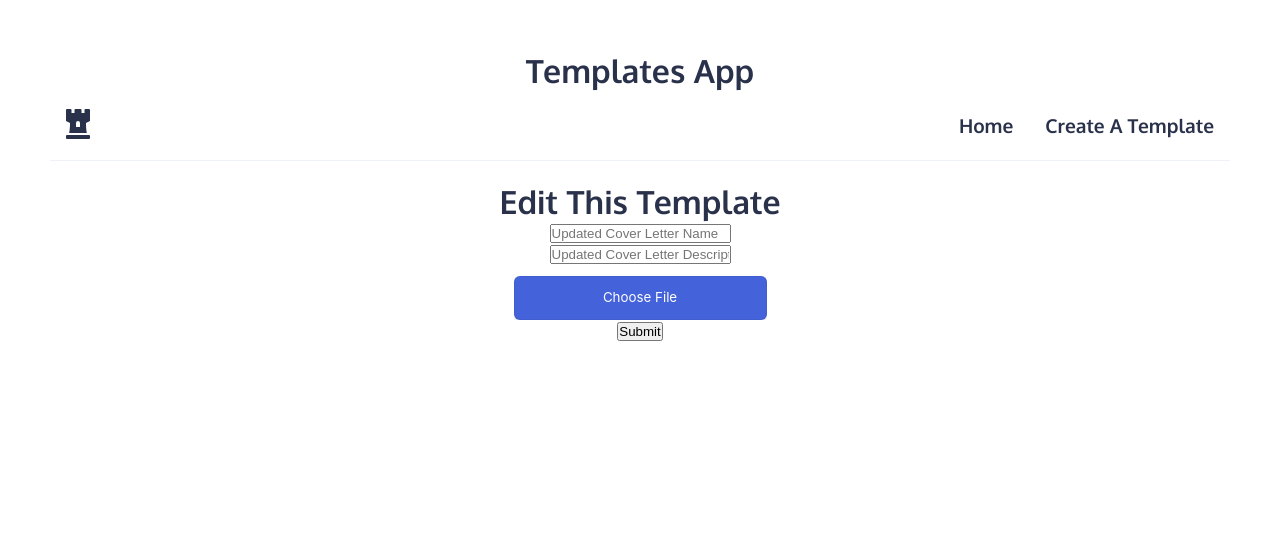
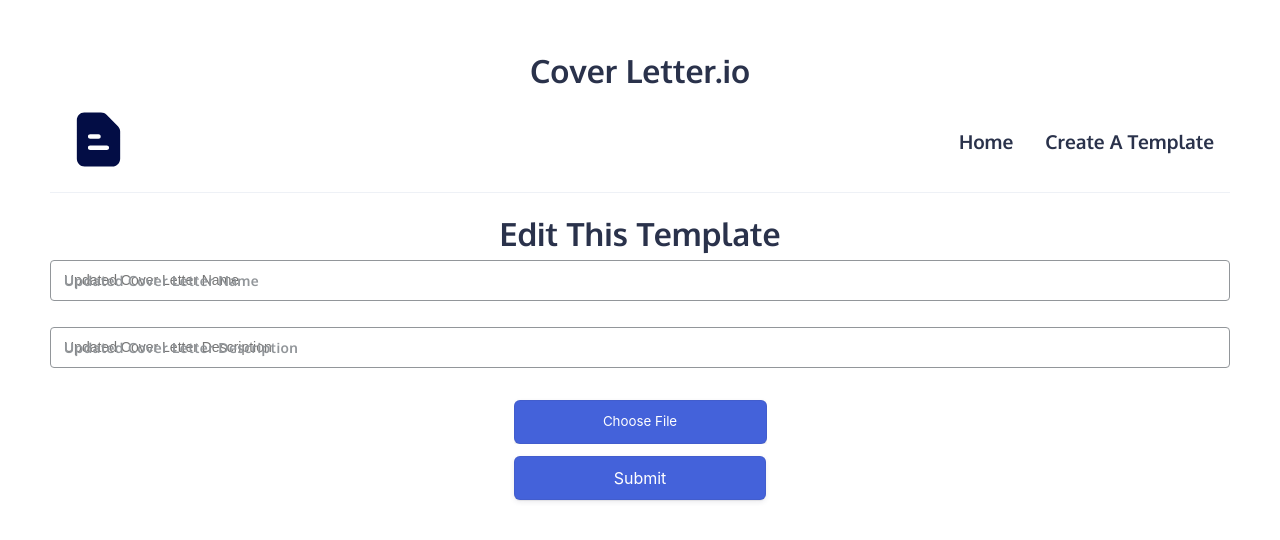
Before and after one commit to Saul-RobotPenguin/template-frontend, a React (Create React App) app: page /templates/1/edit in a window 1280 px wide. Shown: the top 540 px of the page. Built offline with nearby package versions, Linux system fonts and the light colour scheme; no server answers; a web font is replaced by a local one.

Commit message:
Edit Form

```diff
--- a/public/index.html
+++ b/public/index.html
@@ -24,7 +24,7 @@
       work correctly both with client-side routing and a non-root public URL.
       Learn how to configure a non-root public URL by running `npm run build`.
     -->
-    <title>React App</title>
+    <title>CoverLetter.io</title>
   </head>
   <body>
     <noscript>You need to enable JavaScript to run this app.</noscript>
--- a/src/components/routes/TemplateEdit.jsx
+++ b/src/components/routes/TemplateEdit.jsx
@@ -3,6 +3,7 @@ import { useNavigate, useParams } from "react-router-dom";
 import axios from "axios";
 import Layout from "../shared/Layout";
 import FileBase64 from "react-file-base64";
+import "./Form.css";
 
 const TemplateEdit = () => {
   const navigate = useNavigate();
@@ -67,21 +68,28 @@ const TemplateEdit = () => {
       <br />
       <h1>Edit This Template</h1>
       <form onSubmit={(e) => handleSubmit(e)}>
+        <div class="textfield-outlined">
           <input
+            id="input-one"
+            type="text"
             placeholder="Updated Cover Letter Name"
             name="name"
             onChange={(e) => setTemplateNameUpdated(e.target.value)}
             value={templateNameUpdated}
           />
-        <br />
-
+          <label for="input-one">Updated Cover Letter Name</label>
+        </div>
+        <div class="textfield-outlined">
           <input
+            id="input-two"
+            type="text"
             placeholder="Updated Cover Letter Description"
             name="description"
             onChange={(e) => setTemplateDescriptionUpdated(e.target.value)}
             value={templateDescriptionUpdated}
           />
-        <br />
+          <label for="input-two">Updated Cover Letter Description</label>
+        </div>
         <FileBase64
           multiple={false}
           accept="docx"
@@ -91,7 +99,9 @@ const TemplateEdit = () => {
 
         <br />
 
-        <button type="submit">Submit</button>
+        <button id="submit" type="submit">
+          Submit
+        </button>
       </form>
     </Layout>
   );
--- a/src/components/shared/Card.css
+++ b/src/components/shared/Card.css
@@ -27,7 +27,6 @@ body {
   display: flex;
   flex-direction: column;
   justify-content: space-between;
-  cursor: pointer;
   transition: transform 200ms ease-in;
 }
 .card__image {
@@ -47,16 +46,17 @@ body {
   font-weight: bold;
   font-size: 1rem;
   margin: 1rem;
-  border: 2px solid #d50000;
+  border: 2px solid #4462da;
   background: transparent;
-  color: #d50000;
+  color: #4462da;
   border-radius: 0.2rem;
   transition: background 200ms ease-in, color 200ms ease-in;
+  cursor: pointer;
 }
 .card:hover {
   transform: scale(1.02);
 }
 .card:hover .card__btn {
-  background: #d50000;
+  background: #4462da;
   color: white;
 }
--- a/src/components/shared/Layout.jsx
+++ b/src/components/shared/Layout.jsx
@@ -4,7 +4,7 @@ import Footer from "./Footer";
 const Layout = (props) => {
   return (
     <>
-      <h1>Templates App</h1>
+      <h1>Cover Letter.io</h1>
       <Navbar />
 
       {props.children}
--- a/src/components/shared/Navbar.jsx
+++ b/src/components/shared/Navbar.jsx
@@ -1,29 +1,35 @@
-
 import "./Navbar.css";
 import { NavLink } from "react-router-dom";
-
+import svg from "../images/svgviewer-output.svg";
 
 const Navbar = () => {
   return (
     <div>
       <link rel="preconnect" href="https://fonts.gstatic.com" />
-      <link href="https://fonts.googleapis.com/css2?family=Andika+New+Basic:wght@400;700&display=swap" rel="stylesheet" />
+      <link
+        href="https://fonts.googleapis.com/css2?family=Andika+New+Basic:wght@400;700&display=swap"
+        rel="stylesheet"
+      />
       <nav className="nav">
         <input type="checkbox" id="nav__checkbox" className="nav__checkbox" />
         <label htmlFor="nav__checkbox" className="nav__toggle">
           <svg className="menu" viewBox="0 0 448 512" width={100} title="bars">
             <path d="M16 132h416c8.837 0 16-7.163 16-16V76c0-8.837-7.163-16-16-16H16C7.163 60 0 67.163 0 76v40c0 8.837 7.163 16 16 16zm0 160h416c8.837 0 16-7.163 16-16v-40c0-8.837-7.163-16-16-16H16c-8.837 0-16 7.163-16 16v40c0 8.837 7.163 16 16 16zm0 160h416c8.837 0 16-7.163 16-16v-40c0-8.837-7.163-16-16-16H16c-8.837 0-16 7.163-16 16v40c0 8.837 7.163 16 16 16z" />
           </svg>
-          <svg className="close" viewBox="0 0 384 512" width={100} title="times">
+          <svg
+            className="close"
+            viewBox="0 0 384 512"
+            width={100}
+            title="times"
+          >
             <path d="M242.72 256l100.07-100.07c12.28-12.28 12.28-32.19 0-44.48l-22.24-22.24c-12.28-12.28-32.19-12.28-44.48 0L176 189.28 75.93 89.21c-12.28-12.28-32.19-12.28-44.48 0L9.21 111.45c-12.28 12.28-12.28 32.19 0 44.48L109.28 256 9.21 356.07c-12.28 12.28-12.28 32.19 0 44.48l22.24 22.24c12.28 12.28 32.2 12.28 44.48 0L176 322.72l100.07 100.07c12.28 12.28 32.2 12.28 44.48 0l22.24-22.24c12.28-12.28 12.28-32.19 0-44.48L242.72 256z" />
           </svg>
         </label>
         <ul className="nav__menu">
-          <li><a href="#">
-            <svg viewBox="0 0 384 512" width={100} title="chess-rook">
-              <path d="M368 32h-56a16 16 0 0 0-16 16v48h-48V48a16 16 0 0 0-16-16h-80a16 16 0 0 0-16 16v48H88.1V48a16 16 0 0 0-16-16H16A16 16 0 0 0 0 48v176l64 32c0 48.33-1.54 95-13.21 160h282.42C321.54 351 320 303.72 320 256l64-32V48a16 16 0 0 0-16-16zM224 320h-64v-64a32 32 0 0 1 64 0zm144 128H16a16 16 0 0 0-16 16v32a16 16 0 0 0 16 16h352a16 16 0 0 0 16-16v-32a16 16 0 0 0-16-16z" />
-            </svg>
-          </a></li>
+          <li>
+            <img src={svg} height={65} width={65} />
+          </li>
+          <li></li>
           <li>
             <NavLink to="/">
               <a>Home</a>
```
Also changed, not shown: src/components/images/svgviewer-output.svg (added), 1 other file (tests, documents, lock files or other folders). Lines whose indentation alone changed are shown as unchanged.
